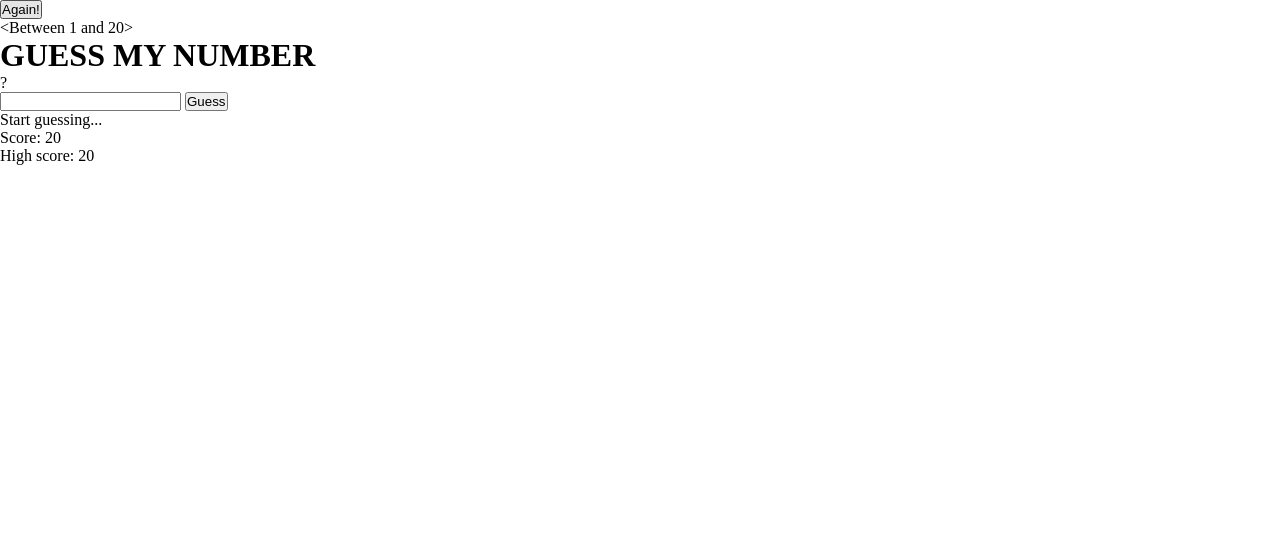
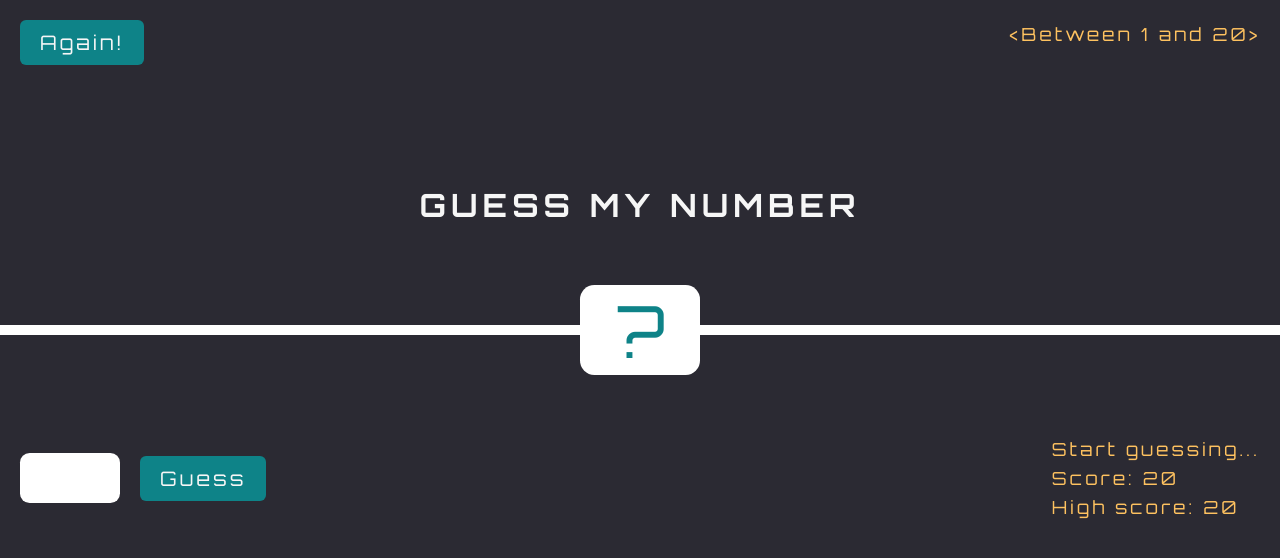
Before and after one commit to dersuprogg/guess-game-js, a plain HTML site: page index.html in a window 1280 px wide. Drawn offline with Linux system fonts and the light colour scheme; a web font is replaced by a local one.

Commit message:
work on styles

```diff
--- a/index.html
+++ b/index.html
@@ -7,7 +7,7 @@
     <link rel="preconnect" href="https://fonts.googleapis.com" />
     <link rel="preconnect" href="https://fonts.gstatic.com" crossorigin />
     <link
-      href="https://fonts.googleapis.com/css2?family=Sedgwick+Ave+Display&display=swap"
+      href="https://fonts.googleapis.com/css2?family=Orbitron:wght@400;700&display=swap"
       rel="stylesheet"
     />
     <title>Guess Game</title>
@@ -26,7 +26,7 @@
       </div>
       <section class="game-details">
         <section class="game-play">
-          <input type="number" />
+          <input class="guess" type="number" />
           <button class="btn btn-guess">Guess</button>
         </section>
         <section class="game-info">
--- a/styles.css
+++ b/styles.css
@@ -3,3 +3,99 @@
   padding: 0;
   box-sizing: border-box;
 }
+
+html {
+  font-size: 62.5%;
+}
+
+button,
+input {
+  font-family: inherit;
+}
+
+body {
+  font-family: "Orbitron", sans-serif;
+  background-color: #2b2a33;
+  color: #f6f6f6;
+}
+
+header div {
+  display: flex;
+  justify-content: space-between;
+  margin-bottom: 10rem;
+  padding: 2rem;
+}
+
+header h1 {
+  text-align: center;
+  font-size: 3.2rem;
+  letter-spacing: 5px;
+  font-weight: bold;
+  margin-bottom: 10rem;
+}
+
+.line {
+  border: 5px solid #fff;
+  position: relative;
+  margin-bottom: 10rem;
+}
+.board {
+  font-size: 7.2rem;
+  background-color: #fff;
+  color: #0e8388;
+  position: absolute;
+  width: 120px;
+  text-align: center;
+  left: 50%;
+  transform: translate(-50%, -50%);
+  border-radius: 0.2em;
+}
+
+p {
+  letter-spacing: 3px;
+  font-size: 1.8rem;
+  line-height: 1.6;
+  color: #fec260;
+}
+
+.btn {
+  background-color: #0e8388;
+  border: none;
+  padding: 1rem 2rem;
+  color: inherit;
+  letter-spacing: 3px;
+  font-size: 2rem;
+  /* font-weight: bold; */
+  border-radius: 0.3em;
+  transition: all 0.2s;
+}
+
+.btn:hover {
+  box-shadow: 0 0 8px 2px #0e8388;
+  cursor: pointer;
+}
+.game-details {
+  padding: 0 2rem;
+  display: flex;
+  justify-content: space-between;
+}
+.game-play {
+  display: flex;
+  align-items: center;
+  gap: 2rem;
+}
+
+.guess {
+  width: 10rem;
+  height: 5rem;
+  text-align: center;
+  font-size: 3.2rem;
+  color: #0e8388;
+  border-radius: 0.3em;
+  border: none;
+}
+
+.guess:focus {
+  outline: 2px solid #0e8388;
+  outline-offset: 4px;
+}
```
